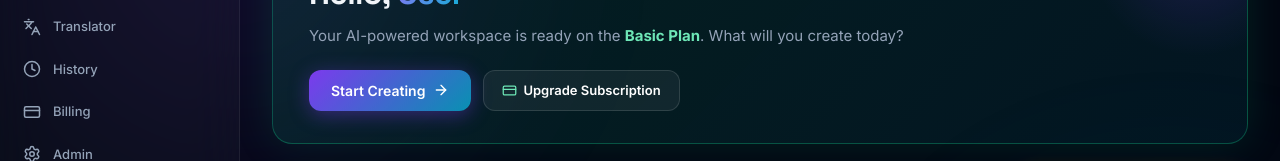
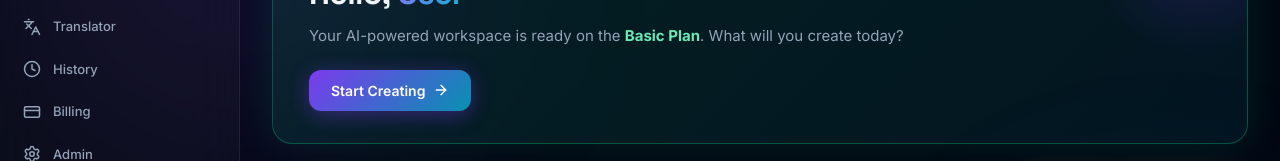
Before and after one commit to JayPrajapati-03/Ai-Saas, a React (Vite) app in the folder ai-saas/: page /app in a window 1280 px wide. Shown: the part 240-401 px from the top of the page. Built offline with nearby package versions, Linux system fonts and the light colour scheme; no server answers.

Commit message:
fix(dashboard): restore CreditCard icon import for Remaining Credits stat card

```diff
--- a/ai-saas/src/pages/DashboardHome.jsx
+++ b/ai-saas/src/pages/DashboardHome.jsx
@@ -296,35 +296,6 @@ export default function DashboardHome() {
               }}
             >
               Start Creating <ArrowRight size={16} />
-            </Link>
-
-            <Link
-              to="/app/billing"
-              style={{
-                display: "inline-flex",
-                alignItems: "center",
-                gap: 6,
-                padding: "10px 18px",
-                borderRadius: 12,
-                background: "rgba(255,255,255,0.06)",
-                border: "1px solid rgba(255,255,255,0.12)",
-                color: "white",
-                textDecoration: "none",
-                fontSize: 13,
-                fontWeight: 600,
-                transition: "all 0.2s",
-              }}
-              onMouseEnter={(e) => {
-                e.currentTarget.style.background = "rgba(255,255,255,0.12)";
-              }}
-              onMouseLeave={(e) => {
-                e.currentTarget.style.background = "rgba(255,255,255,0.06)";
-              }}
-            >
-              <CreditCard size={15} style={{ color: currentPlanConfig.color }} />
-              <span>
-                {plan === "Basic" ? "Upgrade Subscription" : "Manage Billing & Plan"}
-              </span>
             </Link>
           </div>
         </div>
```
